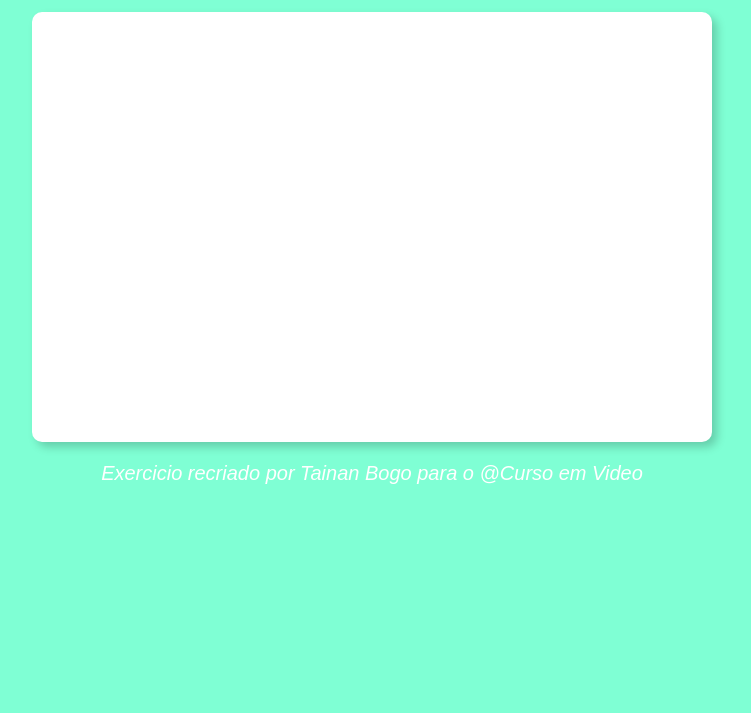
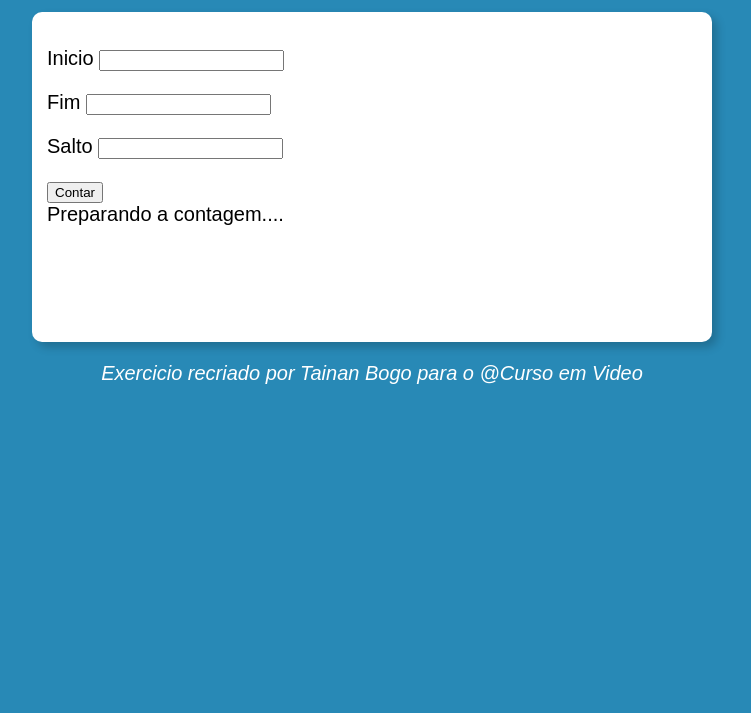
Before and after one commit to tainanbogo/JavaScript, a plain HTML site: page aula04/aula 14/index.html in a window 1280 px wide. Shown: the part 87-800 px from the top of the page, without its empty margins (268-1019 px from the left). Drawn offline with Linux system fonts and the light colour scheme.

Commit message:
more excercizes

```diff
--- a/aula04/aula 14/index.html
+++ b/aula04/aula 14/index.html
@@ -7,14 +7,20 @@
     <title>Contador!</title>
     <link rel="stylesheet" href="style.css">
 </head>
-<body onload="carregar()">
+<body>
     <header>
         <h1>Vamos Contar!</h1>
     </header>
     <section>
         <div id="contador">
+            <p>Inicio <input type="number" name="inicio" id="nI"></p>
+                <p>Fim <input type="number" name="fim" id="nF"></p>
+                <p>Salto <input type="number" name="salto" id="nS"></p>
+                <input type="button" value="Contar" onclick="contar()">
+
         </div>
         <div id="res">
+                Preparando a contagem....
         </div>
     </section>
     <footer>
--- a/aula04/aula 14/script.js
+++ b/aula04/aula 14/script.js
@@ -1,23 +1,30 @@
-function  carregar() {
-    var msg = window.document.getElementById("msg")
-    var img = window.document.getElementById('imagem')
-    var data = new Date()
-    var hora = data.getHours()
-    //var hora = 19
+function  contar() {
+    let nI = document.getElementById('nI')
+    let nInicio = Number(nI.value)
+    let nF = document.getElementById('nF')
+    let nFim = Number(nF.value)
+    let nS = document.getElementById('nS')
+    let nSalto = Number(nS.value)
+    let res = document.getElementById('res')
 
-    if (hora >= 0 && hora < 12) {
-        msg.innerHTML = `Agora são ${hora} horas. Bom dia!`
-        img.src = 'manha.png'
-        document.body.style.background = '#f5c356'
+    if (nI.value.length == 0 || nF.value.length == 0 || nS.value.length == 0) {
+        window.alert('Preencha os Campos Requeridos!')
+    } else {
+        res.innerHTML = ('Contando: ')
 
-    } else if (hora >= 12 && hora < 18) {
-        msg.innerHTML = `Agora são ${hora} horas. Boa Tarde!`
-        img.src = 'tarde.png'
-        document.body.style.background = '#87c12e'
+        if (nInicio < nFim) {
+           for (let c = nInicio; c <= nFim; c+=nSalto) {
+            res.innerHTML += ` ${c} \u{1F449}`
+        }
+    } else {
+        for (let c = nInicio; c >= nFim; c-=nSalto) {
+            res.innerHTML += ` ${c} \u{1F449}`
+        }
+    }
 
-    } else {
-        msg.innerHTML = `Agora são ${hora} horas. Boa Noite!`
-        img.src = 'noite.png'
-        document.body.style.background = 'black'
+        res.innerHTML += `\u{1F3C1}`
     }
+
+
+
 }
--- a/aula04/aula 14/style.css
+++ b/aula04/aula 14/style.css
@@ -1,13 +1,13 @@
 @charset "UTF-8";
 
 body {
-    background-color: aquamarine;
+    background-color: rgb(40, 137, 182);
     font: normal 15pt Arial;
-    text-align: center;
 }
 
 body h1 {
     color: white;
+    text-align: center;
 }
 
 section {
@@ -16,7 +16,7 @@ section {
     padding: 15px;
     margin: auto;
     width: 650px;
-    height: 400px;
+    height: 300px;
     box-shadow: 5px 5px 10px rgba(0, 0, 0, 0.199);
 
 }
```
